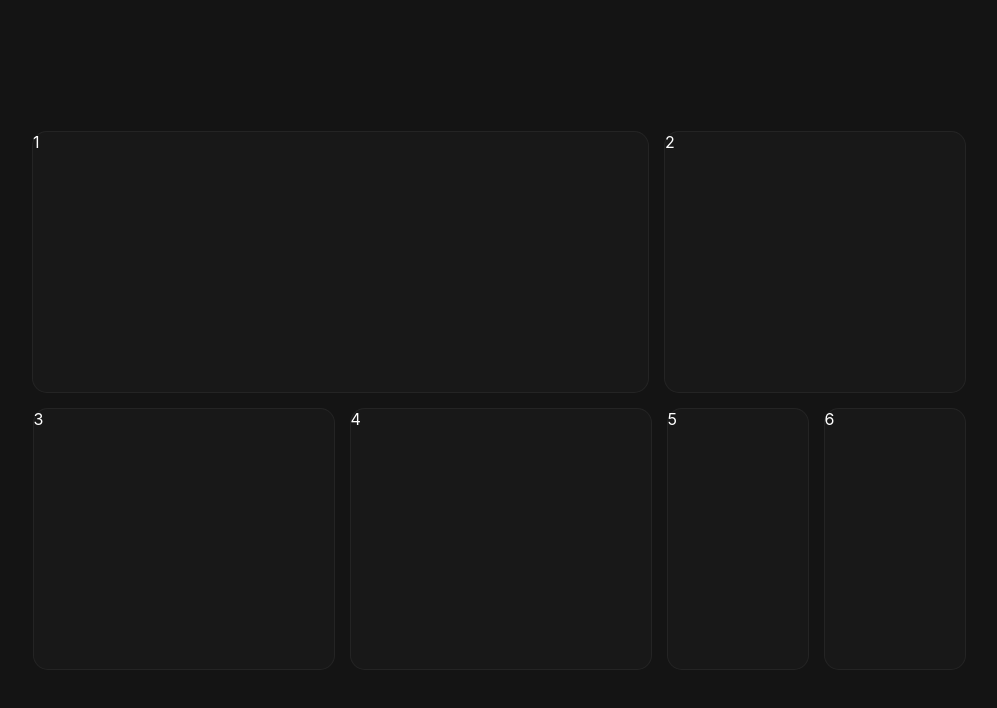
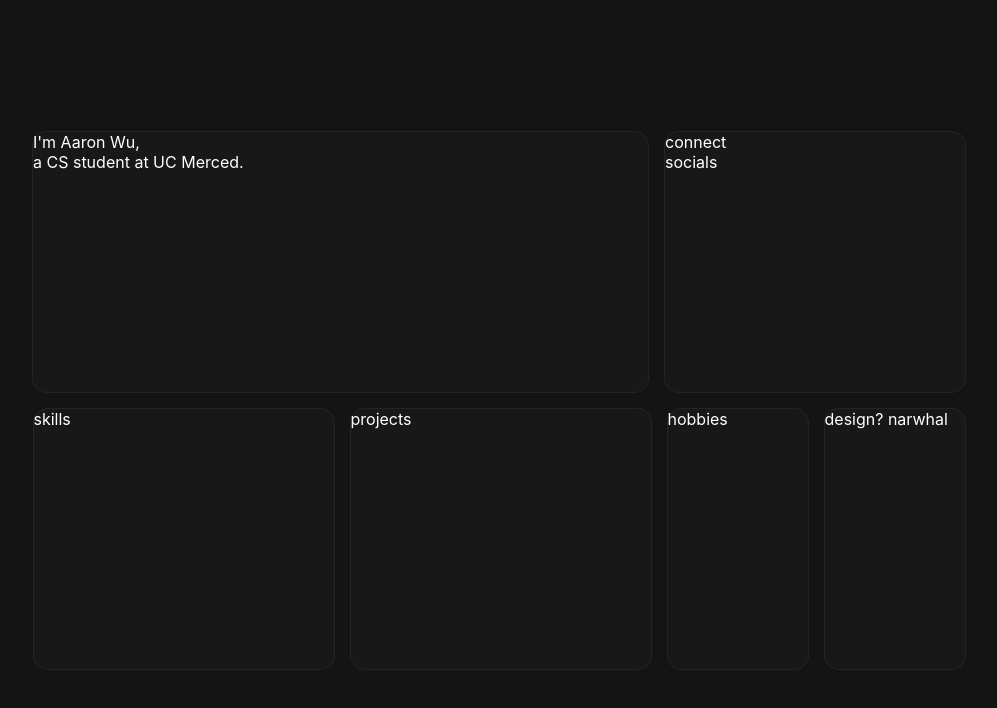
Before and after one commit to airhornwho/bento-grid, a React (Create React App) app: page / in a window 1280 px wide. Shown: the top 708 px of the page, without its empty margins (141-1138 px from the left). Built offline with nearby package versions, Linux system fonts and the light colour scheme.

Commit message:
planning for future

```diff
--- a/src/App.js
+++ b/src/App.js
@@ -4,12 +4,12 @@ import './App.css';
 function App() {
   return (
     <div className="bento">
-      <div className="box longbox">1</div>
-      <div className="box mediumbox">2</div>
-      <div className="box mediumbox">3</div>
-      <div className="box mediumbox">4</div>
-      <div className="box smallbox">5</div>
-      <div className="box smallbox">6</div>
+      <div className="box longbox">I'm Aaron Wu,<br/>a CS student at UC Merced.</div>
+      <div className="box mediumbox">connect<br/>socials</div>
+      <div className="box mediumbox">skills</div>
+      <div className="box mediumbox">projects</div>
+      <div className="box smallbox">hobbies</div>
+      <div className="box smallbox">design? narwhal</div>
     </div>
   );
 }
```
